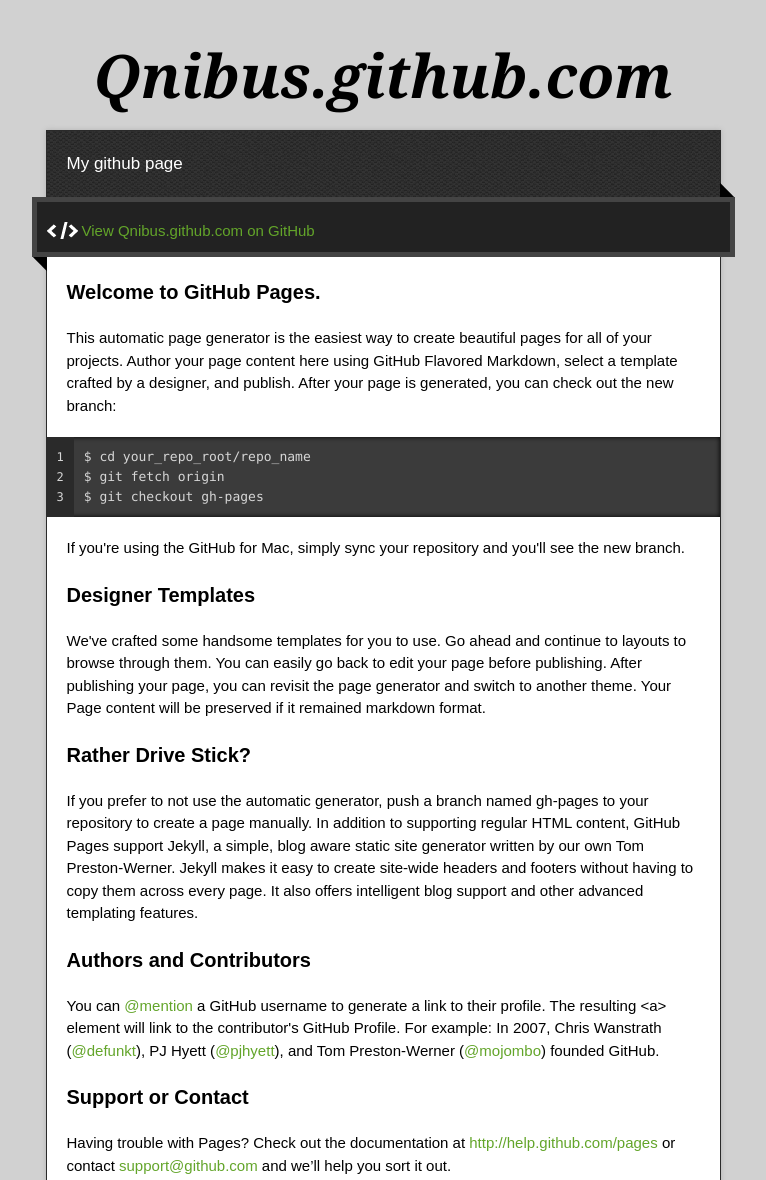
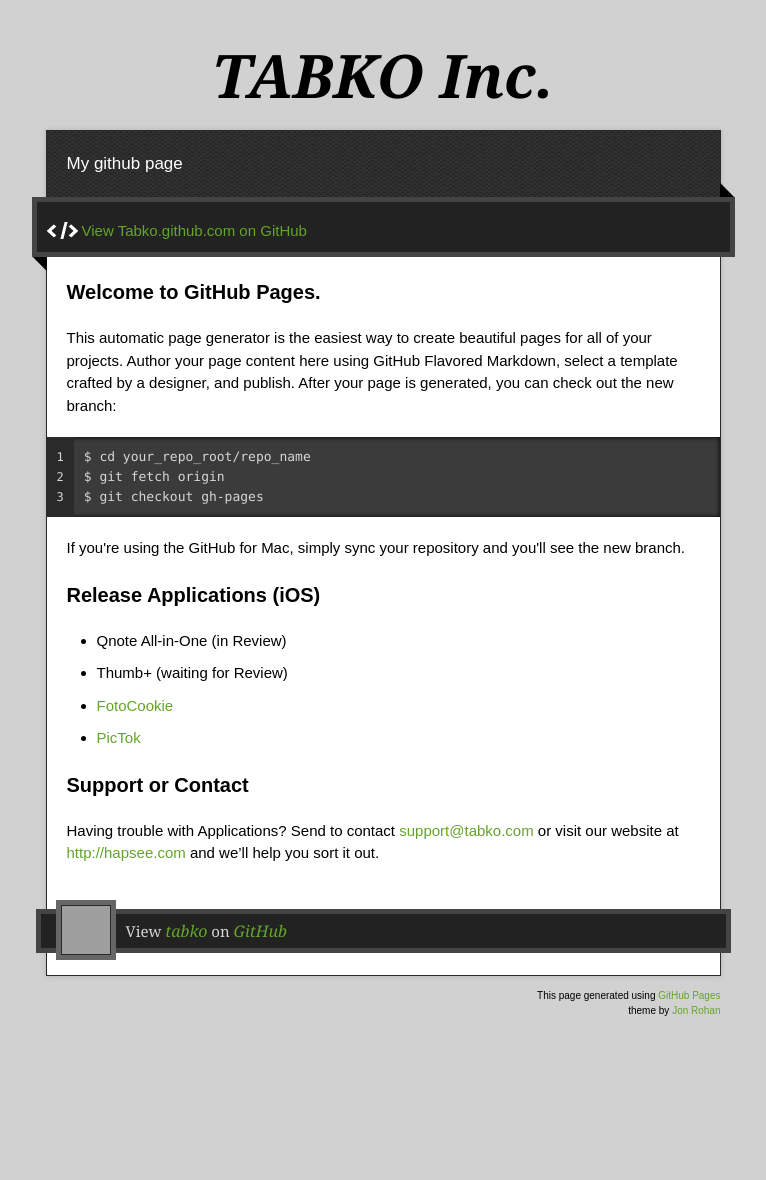
Before and after one commit to tabko/tabko.github.com, a plain HTML site: page index.html in a window 1280 px wide. Shown: the top 1180 px of the page, without its empty margins (257-1023 px from the left). After the commit the page ends 1108 px from the top, so only its background shows below. Drawn offline with nearby package versions, Linux system fonts and the light colour scheme; grey boxes are pictures that could not be loaded.

Commit message:
Modify index.html

```diff
--- a/index.html
+++ b/index.html
@@ -22,14 +22,14 @@
 
   <div class="wrapper">
     <header>
-      <h1 class="title">Qnibus.github.com</h1>
+      <h1 class="title">TABKO Inc.</h1>
     </header>
     <div id="container">
       <p class="tagline">My github page</p>
       <div id="main" role="main">
         <div class="download-bar">
         <div class="inner">
-          <a href="https://github.com/tabko" class="code">View Qnibus.github.com on GitHub</a>
+          <a href="https://github.com/tabko" class="code">View Tabko.github.com on GitHub</a>
         </div>
         <span class="blc"></span><span class="trc"></span>
         </div>
@@ -45,21 +45,18 @@ $ git checkout gh-pages
 
 <p>If you're using the GitHub for Mac, simply sync your repository and you'll see the new branch.</p>
 
-<h3>Designer Templates</h3>
+<h3>Release Applications (iOS)</h3>
 
-<p>We've crafted some handsome templates for you to use. Go ahead and continue to layouts to browse through them. You can easily go back to edit your page before publishing. After publishing your page, you can revisit the page generator and switch to another theme. Your Page content will be preserved if it remained markdown format.</p>
-
-<h3>Rather Drive Stick?</h3>
-
-<p>If you prefer to not use the automatic generator, push a branch named <code>gh-pages</code> to your repository to create a page manually. In addition to supporting regular HTML content, GitHub Pages support Jekyll, a simple, blog aware static site generator written by our own Tom Preston-Werner. Jekyll makes it easy to create site-wide headers and footers without having to copy them across every page. It also offers intelligent blog support and other advanced templating features.</p>
-
-<h3>Authors and Contributors</h3>
-
-<p>You can <a href="https://github.com/blog/821" class="user-mention">@mention</a> a GitHub username to generate a link to their profile. The resulting <code>&lt;a&gt;</code> element will link to the contributor's GitHub Profile. For example: In 2007, Chris Wanstrath (<a href="https://github.com/defunkt" class="user-mention">@defunkt</a>), PJ Hyett (<a href="https://github.com/pjhyett" class="user-mention">@pjhyett</a>), and Tom Preston-Werner (<a href="https://github.com/mojombo" class="user-mention">@mojombo</a>) founded GitHub.</p>
+<ul>
+<li>Qnote All-in-One (in Review)</li>
+<li>Thumb+ (waiting for Review)</li>
+<li><a href="http://itunes.apple.com/us/app/fotocookie/id474472114?mt=8" target="_blank">FotoCookie</a></li>
+<li><a href="http://itunes.apple.com/us/app/pictok/id555935069?mt=8" target="_blank">PicTok</a></li>
+</ul>
 
 <h3>Support or Contact</h3>
 
-<p>Having trouble with Pages? Check out the documentation at <a href="http://help.github.com/pages">http://help.github.com/pages</a> or contact <a href="mailto:support@github.com">support@github.com</a> and we’ll help you sort it out.</p>
+<p>Having trouble with Applications? Send to contact <a href="email://support@tabko.com">support@tabko.com</a> or visit our website at <a href="http://hapsee.com">http://hapsee.com</a> and we’ll help you sort it out.</p>
         </article>
       </div>
     </div>
```
